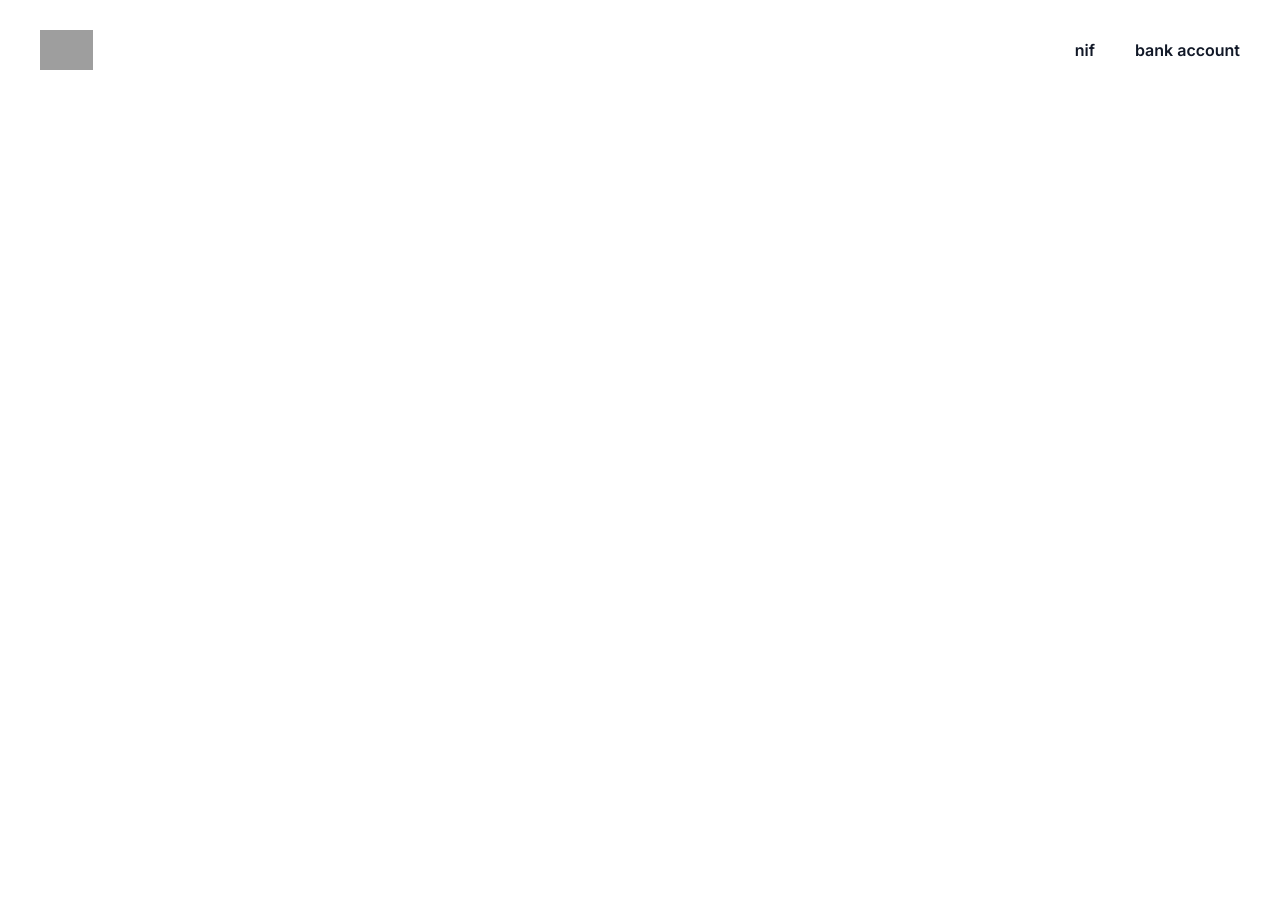
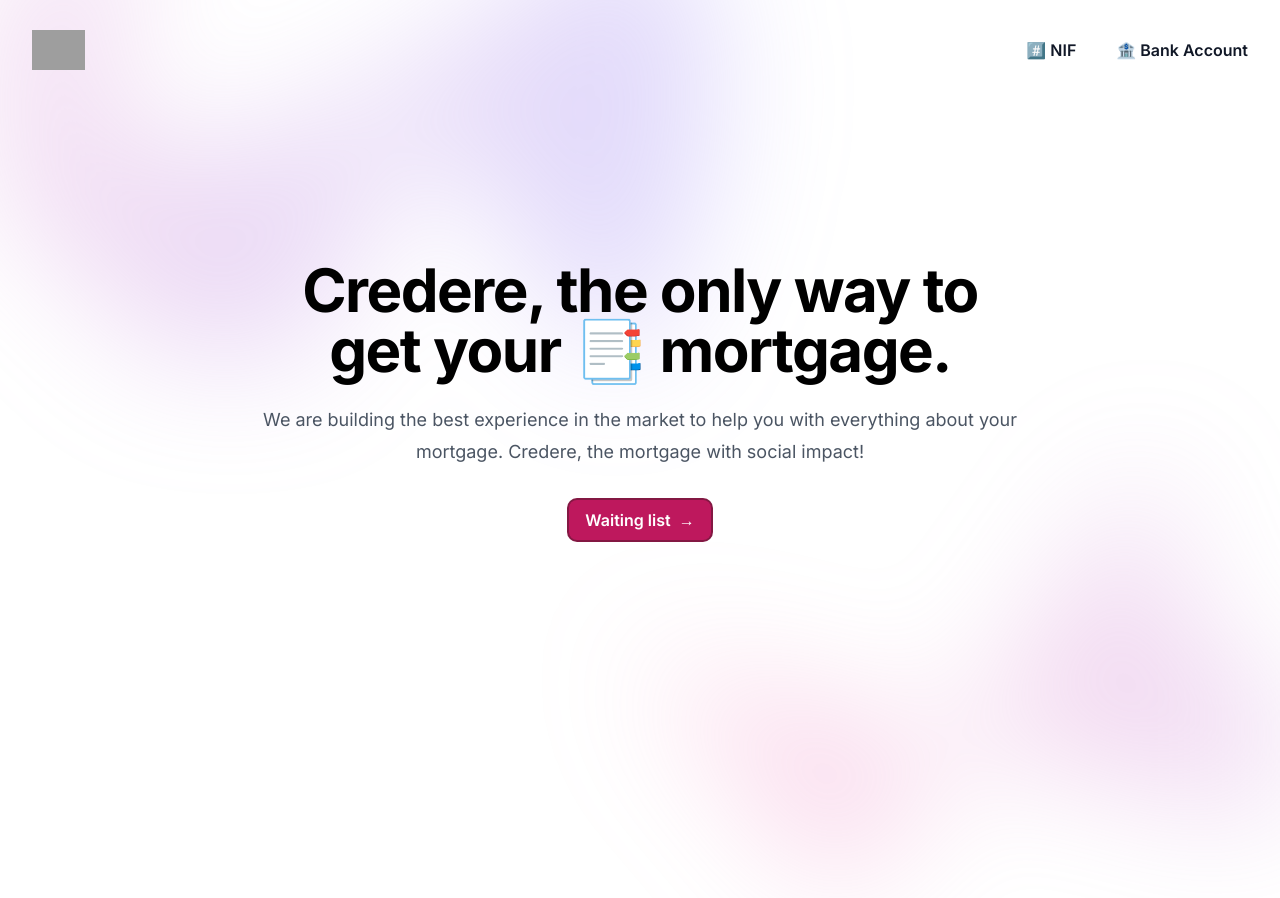
Before and after one commit to tiagofsanchez/credere, a Next.js app: page / in a window 1280 px wide. Before the commit the page ends 800 px from the top, so only its background shows below. Built offline with nearby package versions, Linux system fonts and the light colour scheme; grey boxes are pictures that could not be loaded.

Commit message:
HomePageHero: added that component and abstracted away main aspects

```diff
--- /dev/null
+++ b/components/pages/HomePageHero.js
@@ -0,0 +1,34 @@
+import Button from "../shared/Button";
+import BlurredBottom from "../styles/BlurredBottom";
+import BlurredTop from "../styles/BlurredTop";
+
+const HomePageHero = () => {
+  return (
+    <main>
+      <BlurredTop />
+      <div className="relative px-8 lg:px-8">
+        <div className="mx-auto max-w-3xl pt-20 pb-32 sm:pt-40 sm:pb-40">
+          <div>
+            <div className="hidden sm:mb-8 sm:flex sm:justify-center"></div>
+            <div>
+              <h1 className="text-4xl font-bold tracking-tight sm:text-center sm:text-6xl">
+                Credere, the only way to get your 📑 mortgage.
+              </h1>
+              <p className="mt-6 text-lg leading-8 text-gray-600 sm:text-center">
+                We are building the best experience in the market to help you
+                with everything about your mortgage. Credere, the mortgage with
+                social impact!
+              </p>
+              <div className="mt-8 flex gap-x-4 sm:justify-center">
+                <Button description="Waiting list" primary={true} />
+              </div>
+            </div>
+            <BlurredBottom />
+          </div>
+        </div>
+      </div>
+    </main>
+  );
+};
+
+export default HomePageHero;
--- /dev/null
+++ b/components/shared/AnnouncementTag.js
@@ -0,0 +1,15 @@
+const AnnouncementTag = ({ description }) => {
+  return (
+    <div className="relative overflow-hidden rounded-full py-1.5 px-4 text-sm leading-6 ring-2 ring-gray-900/10 hover:ring-pink-700">
+      <span className="text-gray-600 inline-flex gap-x-1">
+        {description}
+        <a href="#" className="font-semibold text-pink-700">
+          <span aria-hidden="true" />
+          Read more <span aria-hidden="true">&rarr;</span>
+        </a>
+      </span>
+    </div>
+  );
+};
+
+export default AnnouncementTag;
--- /dev/null
+++ b/components/shared/Button.js
@@ -0,0 +1,18 @@
+const Button = ({ description, primary }) => {
+  const forPrimary =
+    "inline-flex gap-x-2 rounded-lg bg-pink-700 px-4 py-1.5 text-base font-semibold leading-7 text-white hover:text-black shadow-sm ring-2 ring-pink-900 hover:bg-pink-200 hover:ring-pink-700 ";
+  const forSecondary =
+    "inline-flex gap-x-2 rounded-lg px-4 py-1.5 text-base font-semibold leading-7 text-gray-900 hover:text-pink-700 ring-2 ring-gray-900/10 hover:ring-pink-700";
+  const buttonStyle = primary ? forPrimary : forSecondary;
+
+  console.log({ forPrimary, buttonStyle, primary });
+
+  return (
+    <button href="#" className={buttonStyle}>
+      {description}
+      <span aria-hidden="true">&rarr;</span>
+    </button>
+  );
+};
+
+export default Button;
--- a/components/shared/Header.js
+++ b/components/shared/Header.js
@@ -4,14 +4,14 @@
 import { Dialog } from "@headlessui/react";
 
 const navigation = [
-  { name: "nif", href: "#" },
-  { name: "bank account", href: "#" },
+  { name: "#️⃣ NIF", href: "#" },
+  { name: "🏦 Bank Account", href: "#" },
 ];
 
 const Header = () => {
   const [mobileMenuOpen, setMobileMenuOpen] = useState(false);
   return (
-    <div className="px-10 pt-8 ">
+    <div className="px-8 pt-8 ">
       <nav
         className="flex h-9 items-center justify-between"
         aria-label="Global"
@@ -47,7 +47,7 @@
       <Dialog as="div" open={mobileMenuOpen} onClose={setMobileMenuOpen}>
         <Dialog.Panel
           focus="true"
-          className="fixed inset-0 z-10 overflow-y-auto bg-white px-10 py-8 lg:hidden"
+          className="fixed inset-0 z-10 overflow-y-auto bg-white px-8 py-8 lg:hidden"
         >
           <div className="flex h-9 items-center justify-between">
             <div className="flex">
@@ -60,16 +60,10 @@
                 />
               </a>
             </div>
-            <div className="flex">
-              <button
-                type="button"
-                className="-m-2.5 inline-flex items-center justify-center rounded-md p-2.5 text-gray-700"
-                onClick={() => setMobileMenuOpen(false)}
-              >
-                <span className="sr-only">Close menu</span>
-                <MdClose className="h-10 w-10" aria-hidden="true" />
-              </button>
-            </div>
+            <button type="button" onClick={() => setMobileMenuOpen(false)}>
+              <span className="sr-only">Close menu</span>
+              <MdClose className="h-10 w-10" aria-hidden="true" />
+            </button>
           </div>
           <div className="mt-6 flow-root">
             <div className="-my-6 divide-y divide-gray-500/10">
--- /dev/null
+++ b/components/styles/BlurredBottom.js
@@ -0,0 +1,33 @@
+const BlurredBottom = () => {
+  return (
+    <div className="absolute inset-x-0 top-[calc(100%-13rem)] -z-10 transform-gpu overflow-hidden blur-3xl sm:top-[calc(100%-30rem)]">
+      <svg
+        className="relative left-[calc(50%+3rem)] h-[21.1875rem] max-w-none -translate-x-1/2 sm:left-[calc(50%+36rem)] sm:h-[42.375rem]"
+        viewBox="0 0 1155 678"
+        fill="none"
+        xmlns="http://www.w3.org/2000/svg"
+      >
+        <path
+          fill="url(#ecb5b0c9-546c-4772-8c71-4d3f06d544bc)"
+          fillOpacity=".3"
+          d="M317.219 518.975L203.852 678 0 438.341l317.219 80.634 204.172-286.402c1.307 132.337 45.083 346.658 209.733 145.248C936.936 126.058 882.053-94.234 1031.02 41.331c119.18 108.451 130.68 295.337 121.53 375.223L855 299l21.173 362.054-558.954-142.079z"
+        />
+        <defs>
+          <linearGradient
+            id="ecb5b0c9-546c-4772-8c71-4d3f06d544bc"
+            x1="1155.49"
+            x2="-78.208"
+            y1=".177"
+            y2="474.645"
+            gradientUnits="userSpaceOnUse"
+          >
+            <stop stopColor="#9089FC" />
+            <stop offset={1} stopColor="#FF80B5" />
+          </linearGradient>
+        </defs>
+      </svg>
+    </div>
+  );
+};
+
+export default BlurredBottom;
--- /dev/null
+++ b/components/styles/BlurredTop.js
@@ -0,0 +1,33 @@
+const BlurredTop = () => {
+  return (
+    <div className="absolute inset-x-0 top-[-10rem] -z-10 transform-gpu overflow-hidden blur-3xl sm:top-[-20rem]">
+      <svg
+        className="relative left-[calc(50%-11rem)] -z-10 h-[21.1875rem] max-w-none -translate-x-1/2 rotate-[30deg] sm:left-[calc(50%-30rem)] sm:h-[42.375rem]"
+        viewBox="0 0 1155 678"
+        fill="none"
+        xmlns="http://www.w3.org/2000/svg"
+      >
+        <path
+          fill="url(#45de2b6b-92d5-4d68-a6a0-9b9b2abad533)"
+          fillOpacity=".3"
+          d="M317.219 518.975L203.852 678 0 438.341l317.219 80.634 204.172-286.402c1.307 132.337 45.083 346.658 209.733 145.248C936.936 126.058 882.053-94.234 1031.02 41.331c119.18 108.451 130.68 295.337 121.53 375.223L855 299l21.173 362.054-558.954-142.079z"
+        />
+        <defs>
+          <linearGradient
+            id="45de2b6b-92d5-4d68-a6a0-9b9b2abad533"
+            x1="1155.49"
+            x2="-78.208"
+            y1=".177"
+            y2="474.645"
+            gradientUnits="userSpaceOnUse"
+          >
+            <stop stopColor="#9089FC" />
+            <stop offset={1} stopColor="#FF80B5" />
+          </linearGradient>
+        </defs>
+      </svg>
+    </div>
+  );
+};
+
+export default BlurredTop;
--- a/pages/index.js
+++ b/pages/index.js
@@ -1,4 +1,5 @@
 import Head from "next/head";
+import HomePageHero from "../components/pages/HomePageHero";
 import Header from "../components/shared/Header";
 
 export default function Home() {
@@ -14,7 +15,8 @@
         <link rel="icon" href="/favicon.ico" />
       </Head>
       <main>
-        <Header />
+        <Header /> {/* This will be in a Layout */}
+        <HomePageHero />
       </main>
     </>
   );
```
